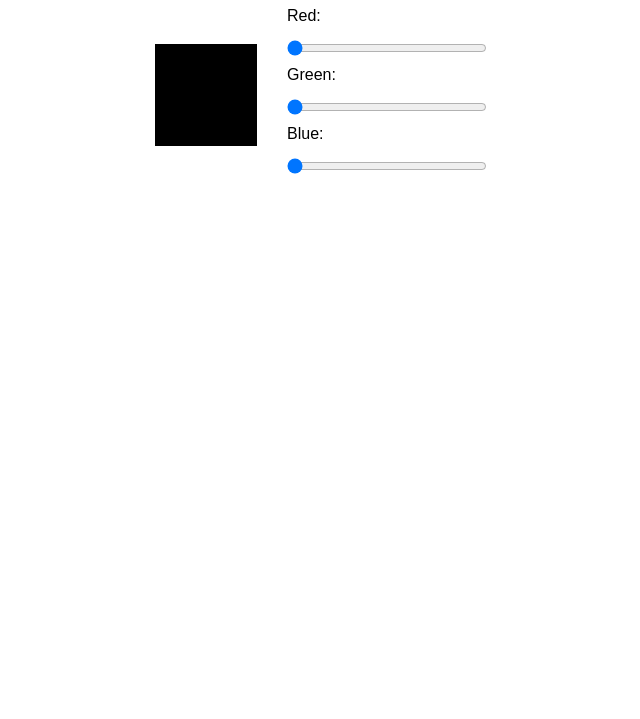
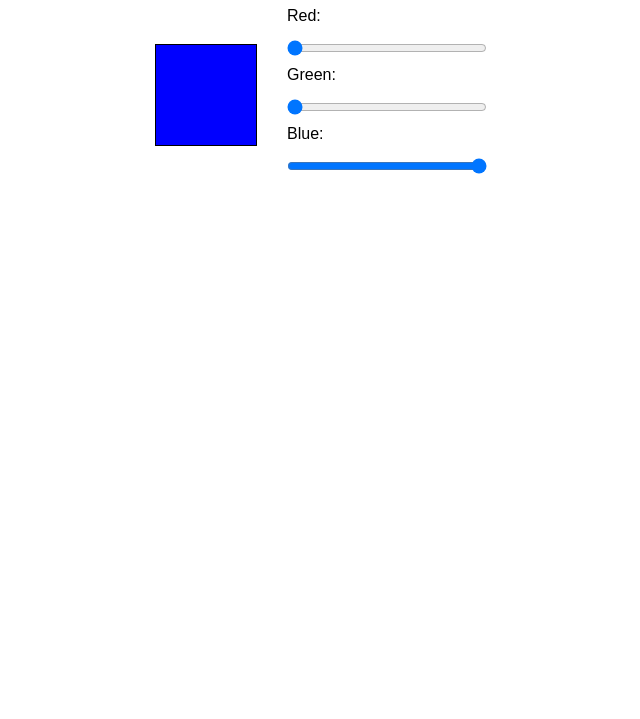
Before and after one commit to seyedahmaddv/Some-RGB-color, a plain HTML site: page index.html in a window 1280 px wide. Shown: the part 81-800 px from the top of the page, without its empty margins (324-964 px from the left). Drawn offline with Linux system fonts and the light colour scheme.

Commit message:
Update index.html

```diff
--- a/index.html
+++ b/index.html
@@ -17,7 +17,7 @@
                 <label for="green">Green:</label>
                 <input type="range" id="green" min="0" max="255" value="0">
                 <label for="blue">Blue:</label>
-                <input type="range" id="blue" min="0" max="255" value="0">
+                <input type="range" id="blue" min="0" max="255" value="255">
             </div>
 
         </div>
```
